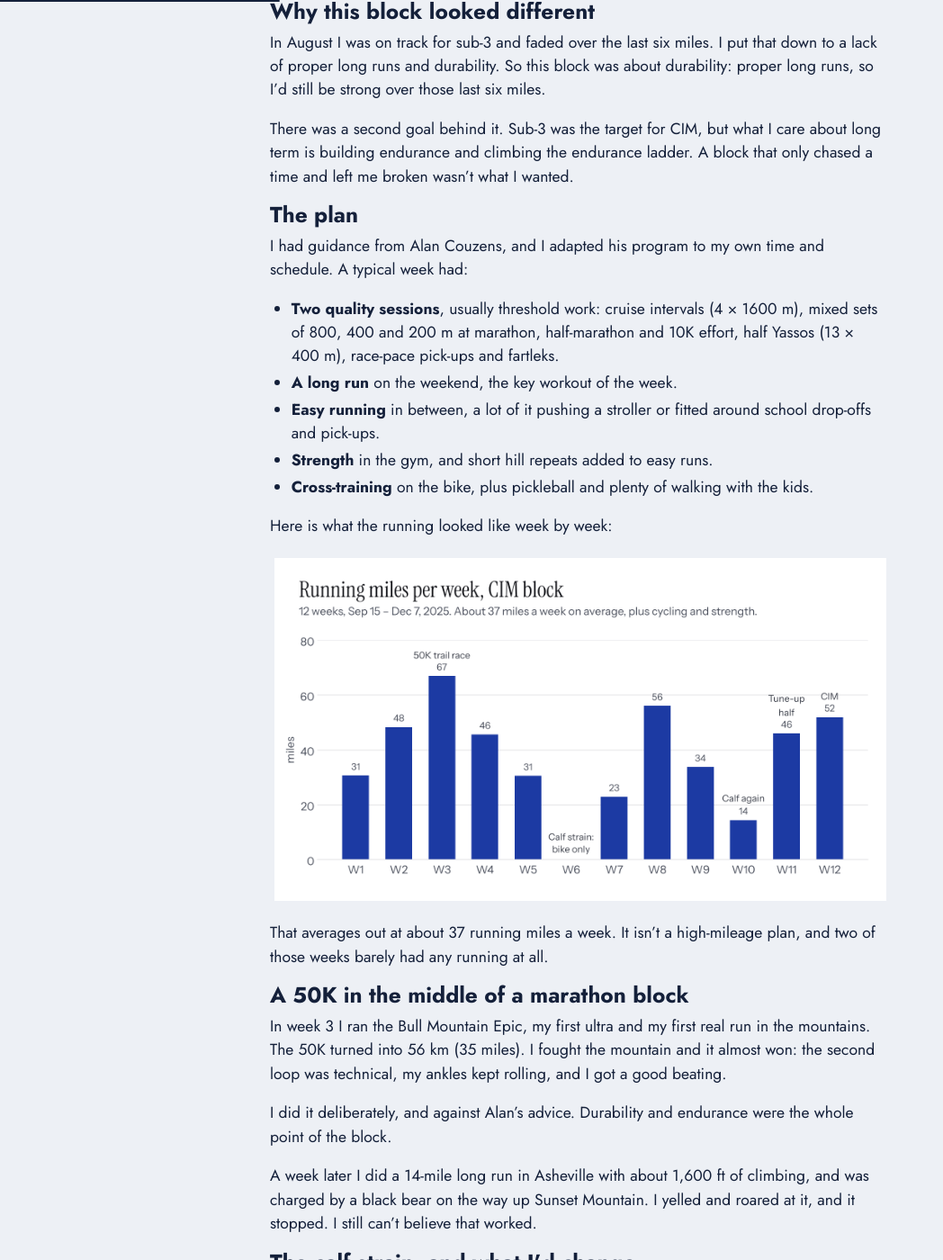
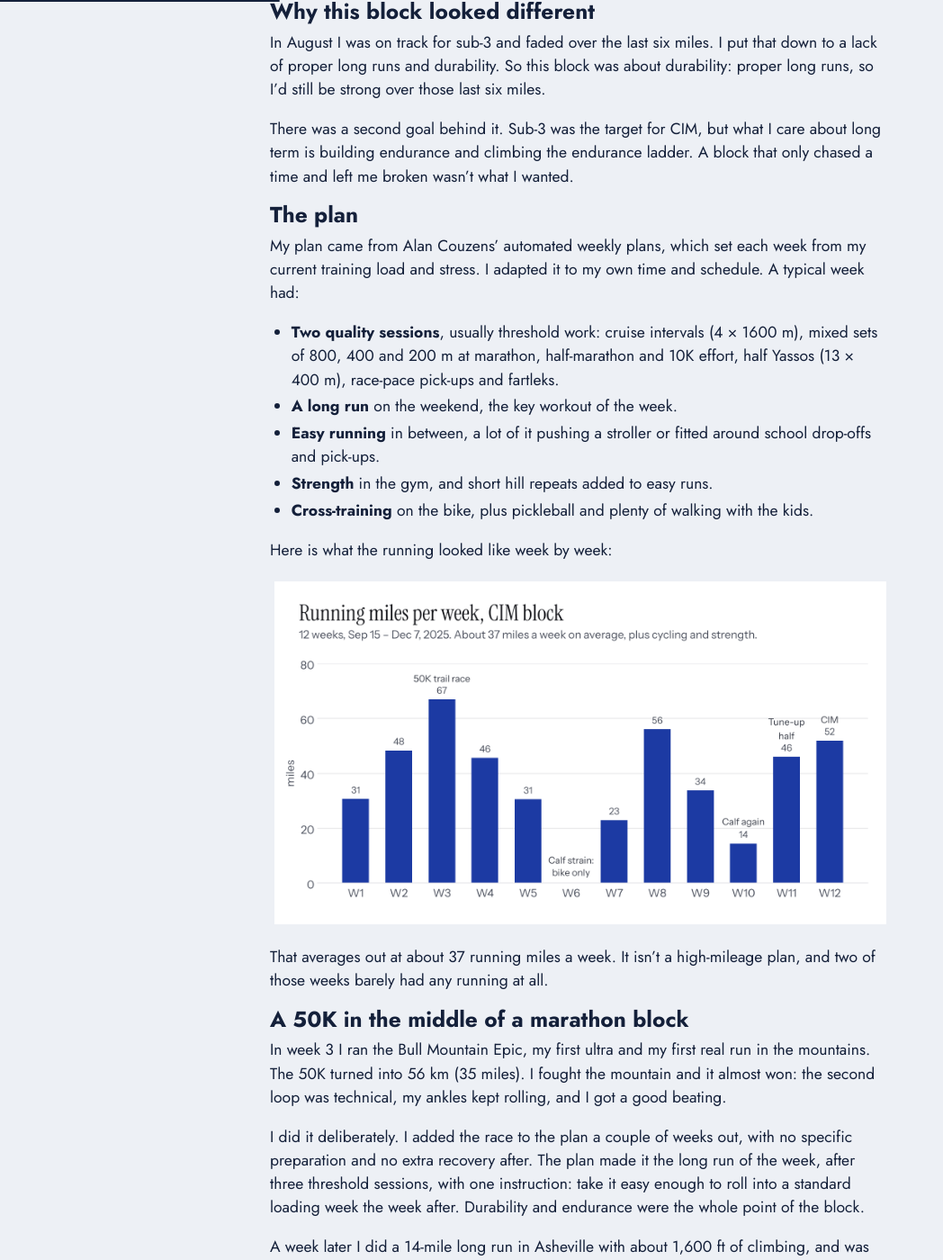
Before and after one commit to EdSancha/edsancha.github.io, a Jekyll site: the page built from blog/_posts/2026-11-11-how-i-trained-for-a-sub-3-marathon-my-12-week-cim-block.markdown, in a window 1280 px wide and 1400 px high, scrolled down 533 px. Shown: the whole window at 90% size, without its empty margins (0-1048 px from the left). Built offline with Jekyll 4.4.1, drawn with Linux system fonts in a browser that asks for light colours.

Commit message:
Describe the CIM plan and the 50K accurately (#46)
* Blog: describe the CIM plan and the 50K accurately

The plan came from Alan Couzens' automated weekly plans, and the 50K was
added as a long run, not run against his advice.

Co-Authored-By: Claude Opus 5.5 <noreply@anthropic.com>

* Blog: describe the 50K from the week's plan note

The plan scheduled it as the week's long run after three threshold
sessions; drop the guess about what Alan would have recommended.

Co-Authored-By: Claude Opus 5.5 <noreply@anthropic.com>

---------

Co-authored-by: Claude Opus 5.5 <noreply@anthropic.com>

```diff
--- a/blog/_posts/2026-11-11-how-i-trained-for-a-sub-3-marathon-my-12-week-cim-block.markdown
+++ b/blog/_posts/2026-11-11-how-i-trained-for-a-sub-3-marathon-my-12-week-cim-block.markdown
@@ -25,7 +25,7 @@ There was a second goal behind it. Sub-3 was the target for CIM, but what I care
 
 ## The plan
 
-I had guidance from Alan Couzens, and I adapted his program to my own time and schedule. A typical week had:
+My plan came from Alan Couzens' automated weekly plans, which set each week from my current training load and stress. I adapted it to my own time and schedule. A typical week had:
 
 - **Two quality sessions**, usually threshold work: cruise intervals (4 × 1600 m), mixed sets of 800, 400 and 200 m at marathon, half-marathon and 10K effort, half Yassos (13 × 400 m), race-pace pick-ups and fartleks.
 - **A long run** on the weekend, the key workout of the week.
@@ -43,7 +43,7 @@ That averages out at about 37 running miles a week. It isn't a high-mileage plan
 
 In week 3 I ran the Bull Mountain Epic, my first ultra and my first real run in the mountains. The 50K turned into 56 km (35 miles). I fought the mountain and it almost won: the second loop was technical, my ankles kept rolling, and I got a good beating.
 
-I did it deliberately, and against Alan's advice. Durability and endurance were the whole point of the block.
+I did it deliberately. I added the race to the plan a couple of weeks out, with no specific preparation and no extra recovery after. The plan made it the long run of the week, after three threshold sessions, with one instruction: take it easy enough to roll into a standard loading week the week after. Durability and endurance were the whole point of the block.
 
 A week later I did a 14-mile long run in Asheville with about 1,600 ft of climbing, and was charged by a black bear on the way up Sunset Mountain. I yelled and roared at it, and it stopped. I still can't believe that worked.
 
```
